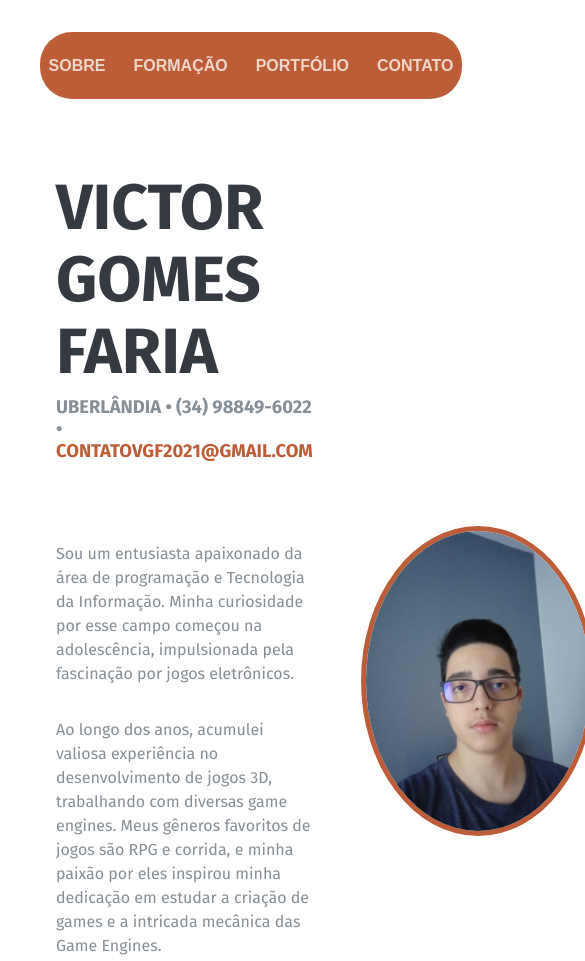
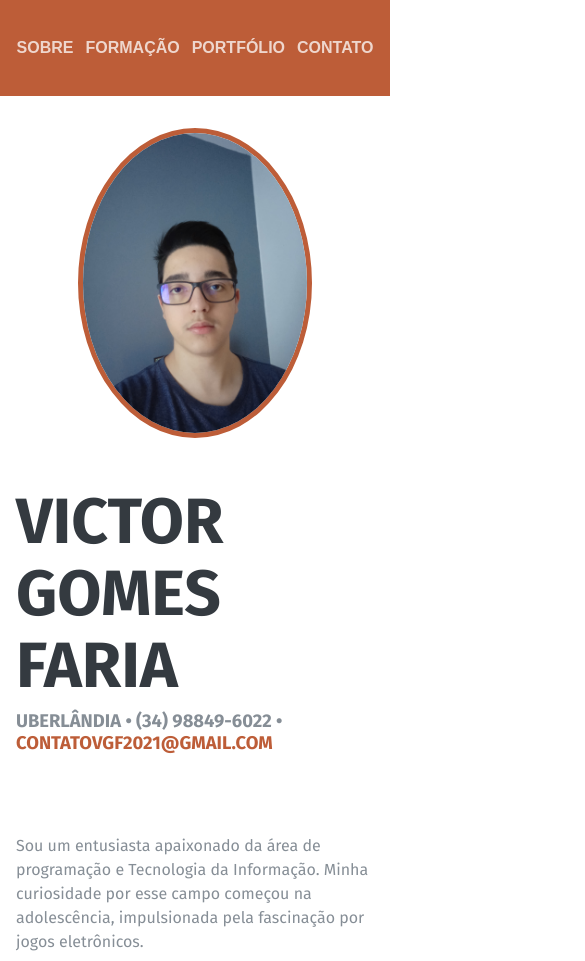
Before and after one commit to Victor-GF/portfolio, a plain HTML site: page index.html in a window 390 px wide. Shown: the top 961 px of the page, 585 px wide, since content can reach past the window. Drawn offline with Linux system fonts and the light colour scheme.

Commit message:
Improved page responsiveness - Update Navbar - Update section Sobre
Now the page is more responsible on mobile apps

```diff
--- a/index.html
+++ b/index.html
@@ -12,13 +12,17 @@
   </head>
 
   <body>
+    <header id="header">
       <!-- Navbar -->
       <nav id="top-nav">
+        <ul class="row-list">
           <button class="nav-link" id="link-sobre">Sobre</button>
           <button class="nav-link" id="link-formacao">Formação</button>
           <button class="nav-link" id="link-portfolio">Portfólio</button>
           <button class="nav-link" id="link-contato">Contato</button>
+        </ul>
       </nav>
+    </header>
 
     <!-- Conteúdo principal -->
     <main id="contents">
@@ -111,7 +115,7 @@
             <h3>Projeto Richerd</h3>
             <div class="subheading">Python &bullet; Blender Game Engine</div>
             <p>
-              Jogo digital inspirado no jogo Jet Pack Joyride, desenvolvido na
+              Jogo digital inspirado no famoso Jet Pack Joyride, desenvolvido na
               Blender Game Engine
             </p>
             <a
--- a/index.js
+++ b/index.js
@@ -1,11 +1,12 @@
 window.onload = () => {
-  const navbarHeight = document.getElementById("top-nav").offsetHeight + 40;
+  const header = document.getElementById("header");
+  const headerHeight = header.offsetHeight;
 
-  // Rolar até uma seção com ajuste para a altura do navbar
+  // Rolar até uma seção da página com ajuste para a altura do header
   const scrollToSection = (sectionId) => {
     const section = document.getElementById(sectionId);
     if (section) {
-      const offsetTop = section.offsetTop - navbarHeight;
+      const offsetTop = section.offsetTop - headerHeight;
       window.scrollTo({ top: offsetTop, behavior: "smooth" });
     }
   };
@@ -13,7 +14,7 @@ window.onload = () => {
   // Link Sobre
   const linkSobre = document.getElementById("link-sobre");
   linkSobre.onclick = () => {
-    scrollToSection("sobre");
+    window.scrollTo(0, 0);
   };
 
   // Link Formação
@@ -34,4 +35,12 @@ window.onload = () => {
     scrollToSection("contato");
   };
 
+  // Interação do Header ao descer a tela
+  window.addEventListener("scroll", () => {
+    if (window.scrollY > headerHeight * 2) {
+      header.classList.add("on-top");
+    } else {
+      header.classList.remove("on-top");
+    }
+  })
 };
--- a/style.css
+++ b/style.css
@@ -5,19 +5,23 @@
   --primary-color: #bd5d38;
   --secondary-color: #868e96;
   --gray-dark: #343a40;
+
   --side-nav-width: 15rem;
+  --large-screen: 850px;
 }
+
 
 body {
   font-family: 'Fira Sans', sans-serif;
   color: var(--secondary-color);
 
-  /* Configura a margem para que não entre dentro do Nav */
-  padding-top: 100px;
+  margin: 0;
+  padding: 0;
 
-  /* Scroll */
-  overflow-y: scroll;
-  scroll-behavior: smooth;
+  /* Responsivo, ajusta para telas grandes */
+  @media (min-width: 850px) {
+    padding: 1rem;
+  }
 }
 
 /* Parágrafo genérico */
@@ -36,10 +40,14 @@ h1 {
 
 h2 {
   color: var(--gray-dark);
-  font-size: 3.5rem;
+  font-size: 3rem;
   text-transform: uppercase;
   margin: 0;
   margin-bottom: 3rem;
+
+  @media (min-width: 850px) {
+    font-size: 3.5rem;
+  }
 }
 
 /* Aparência para um link */
@@ -57,7 +65,11 @@ h2 {
   flex-direction: row;
   align-items: center;
   justify-content: flex-start;
-  gap: 1rem;
+  gap: 0;
+
+  @media (min-width: 850px) {
+    gap: 1rem;
+  }
 }
 
 .column-list {
@@ -73,40 +85,63 @@ h2 {
 /* ------ */
 
 /* Navbar */
-#top-nav {
-  text-align: center;
+header {
   background-color: var(--primary-color);
-  border-radius: 2rem;
 
   display: flex;
-  flex-direction: row;
   align-items: center;
   justify-content: center;
-  margin: 2rem;
-  padding: 1rem;
-  height: 35px;
 
-  /* Configurando para sempre ficar no topo */
-  position: fixed;
-  top: 0;
-  width: 100%;
-  z-index: 1;
-  /* O valor do z-index pode ser ajustado conforme necessário */
+  border: none;
+  height: 6rem;
+
+  margin: 0;
+
+  transition: margin 0.3s, border-radius 0.3s, transform 0.3s;
+
+  @media (min-width: 850px) {
+    border-radius: 2.5rem;
+    margin: 1rem;
+  }
+}
+
+header.on-top {
+  position: sticky;
+  top: 0px;
+
+  @media (min-width: 850px) {
+    top: 0px;
+    transform: translateY(20%);
+  }
+}
+
+#top-nav {
+  display: flex;
+  align-items: center;
+  justify-content: center;
 }
 
 .nav-link {
   text-decoration: none;
   text-transform: uppercase;
-  margin: 0.5rem;
   font-weight: bold;
   font-size: 1rem;
+
   background: none;
   border: none;
+
+  margin: 0rem;
+
   color: rgba(255, 255, 255, 0.75);
   cursor: pointer;
 
   &:hover {
     color: white;
+  }
+
+  @media (min-width: 850px) {
+    margin: 1rem;
+    font-size: 1.25rem;
   }
 }
 
@@ -120,8 +155,12 @@ h2 {
 }
 
 #contents>section {
-  padding: 3rem;
+  padding: 1rem;
   border-bottom: 1px solid rgba(0, 0, 0, 0.5);
+
+  @media (min-width: 850px) {
+    padding: 4rem;
+  }
 }
 
 .subheading {
@@ -166,8 +205,12 @@ h2 {
 /* Sobre */
 #sobre {
   display: flex;
-  flex-direction: row;
+  flex-direction: column-reverse;
   gap: 3rem;
+
+  @media (min-width: 850px) {
+    flex-direction: row;
+  }
 }
 
 #sobre-content {
```
Lines whose indentation alone changed are shown as unchanged.
